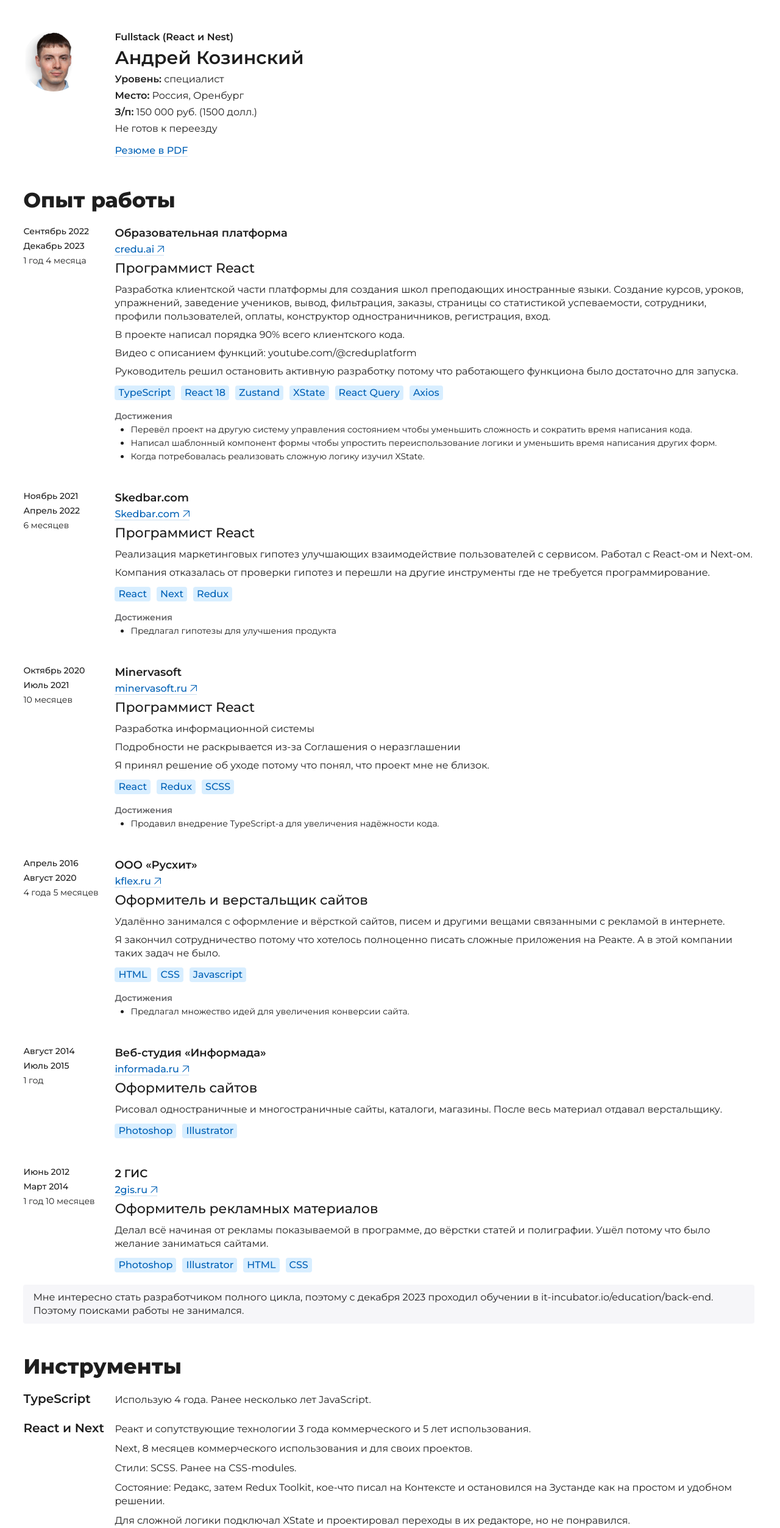
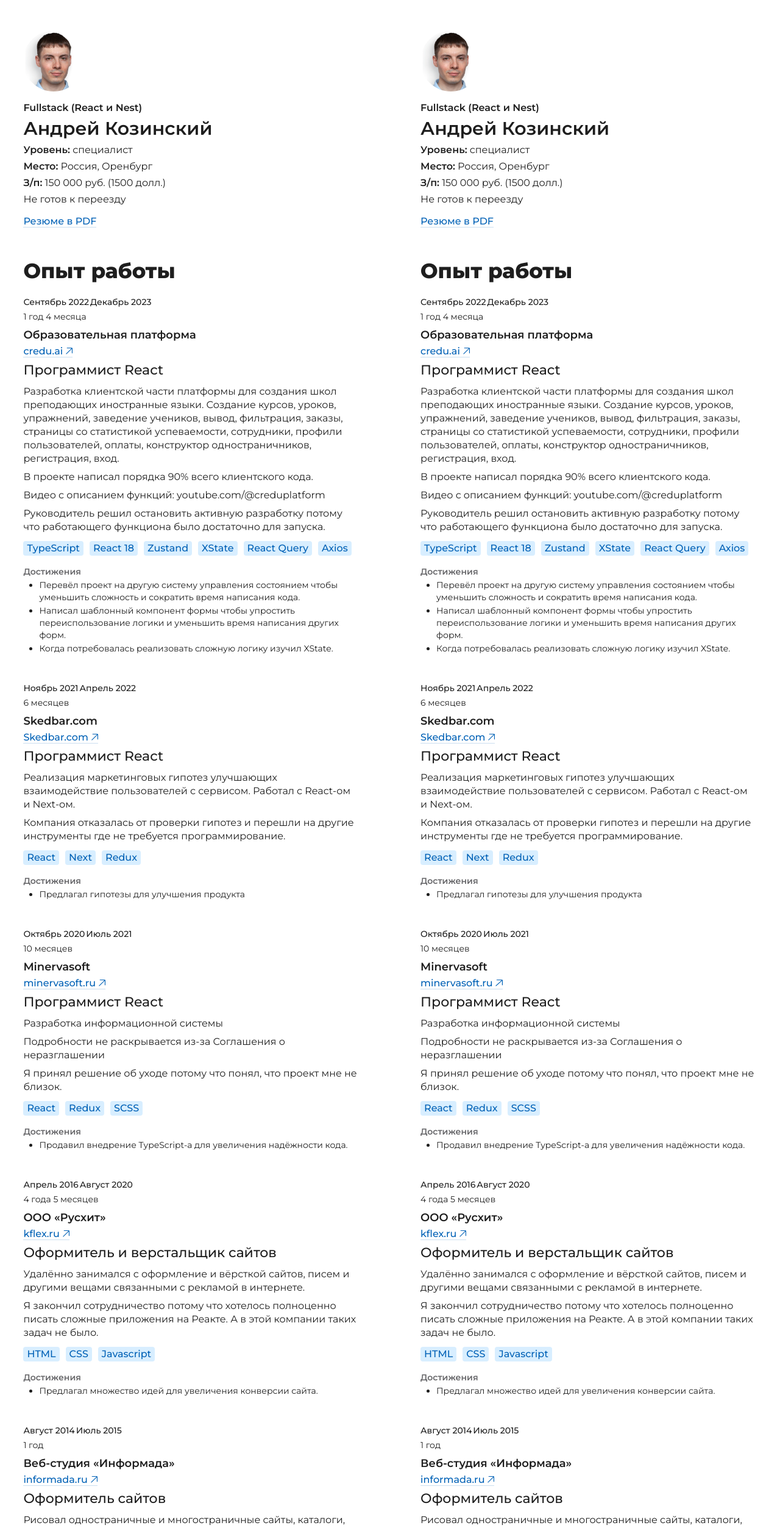
Before and after one commit to AndrewKozinsky/resume_4, a Next.js app in the folder face_r/: page / in a window 1280 px wide. Shown: the top 2505 px of the page at 61% size. Built offline with nearby package versions, Linux system fonts and the light colour scheme.

Commit message:
Сделана адаптивность

```diff
--- a/face_r/src/_pages/main/Experience/Experience.scss
+++ b/face_r/src/_pages/main/Experience/Experience.scss
@@ -12,18 +12,31 @@
 
 .experience__item {
 	display: flex;
+	flex-direction: column;
+	gap: .5rem;
+
+	@include container-width($tablet-width) {
+		flex-direction: row;
+		gap: $sectionsGapWidth;
+	}
 }
 
 .experience__item-left {
-	width: $leftCell;
+	@include container-width($tablet-width) {
+		width: $leftCell;
+	}
 }
 
 .experience__time {
 	display: flex;
-	flex-direction: column;
+	flex-direction: row;
 	gap: .2rem;
 	font-size: 1.4rem;
 	font-weight: 500;
+
+	@include container-width($tablet-width) {
+		flex-direction: column;
+	}
 }
 
 .experience__duration {
@@ -64,6 +77,7 @@
 .experience__technologies {
 	display: flex;
 	gap: 1rem;
+	flex-wrap: wrap;
 	margin-top: 1.2rem;
 }
 
--- a/face_r/src/_pages/main/Head/Head.scss
+++ b/face_r/src/_pages/main/Head/Head.scss
@@ -2,10 +2,20 @@
 
 .head {
 	display: flex;
+	flex-direction: column;
+	gap: $sectionsGapWidth;
+
+	@include container-width($tablet-width) {
+		flex-direction: row;
+	}
 }
 
+
+
 .head__left-site {
-	width: $leftCell;
+	@include container-width($tablet-width) {
+		width: $leftCell;
+	}
 }
 
 .head__author-photo {
--- a/face_r/src/_pages/main/MainPage/MainPage.scss
+++ b/face_r/src/_pages/main/MainPage/MainPage.scss
@@ -1,8 +1,25 @@
+@import '../../../styles/variables.scss';
+
 .page-wrapper {
+	display: flex;
+	flex-direction: column;
+	gap: 10rem;
+	padding: 0 3%;
+	margin: 5rem auto 5rem 0;
+
+	@include page-width($monitor-width) {
+		flex-direction: row;
+	}
+}
+
+.page-part {
 	display: flex;
 	flex-direction: column;
 	gap: 5rem;
 	max-width: 120rem;
-	padding: 0 3%;
-	margin: 5rem auto 5rem 0;
+	container-type: inline-size;
+
+	@include page-width($monitor-width) {
+		width: 50%;
+	}
 }
--- a/face_r/src/_pages/main/MainPage/MainPage.tsx
+++ b/face_r/src/_pages/main/MainPage/MainPage.tsx
@@ -10,6 +10,7 @@ import './MainPage.scss'
 function MainPage() {
 	return (
 		<div className="page-wrapper">
+			<div className="page-part">
 				<Head />
 				<Experience />
 				<Tools />
@@ -17,6 +18,15 @@ function MainPage() {
 				<Contacts />
 				<Footer />
 			</div>
+			<div className="page-part">
+				<Head />
+				<Experience />
+				<Tools />
+				<Projects />
+				<Contacts />
+				<Footer />
+			</div>
+		</div>
 	)
 }
 
--- a/face_r/src/_pages/main/Tools/Tools.scss
+++ b/face_r/src/_pages/main/Tools/Tools.scss
@@ -8,13 +8,23 @@
 
 .tool {
 	display: flex;
+	flex-direction: column;
+	gap: .4rem;
+
+	@include container-width($tablet-width) {
+		flex-direction: row;
+		gap: $sectionsGapWidth;
+	}
 }
 
 .tool__left-part {
-	width: $leftCell;
 	flex-shrink: 0;
 	box-sizing: border-box;
 	padding-right: 1rem;
+
+	@include container-width($tablet-width) {
+		width: $leftCell;
+	}
 }
 
 .tool__right-part {
--- a/face_r/src/styles/mixins.scss
+++ b/face_r/src/styles/mixins.scss
@@ -1,16 +1,16 @@
 // Медиа-выражение для задания минимальной ширины браузера по которым будет показываться заданный стиль
 @mixin page-width($minWidth) {
-    @media (min-width: $minWidth) {
+    @media (min-width: #{$minWidth}) {
         @content;
     }
 }
 
 // Выражение для задания минимальной ширины контейнера по которым будет показываться заданный стиль
-/*@mixin container-width($minWidth) {
-    @container (min-width: $minWidth) {
+@mixin container-width($minWidth) {
+    @container (min-width: #{$minWidth}) {
         @content;
     }
-}*/
+}
 
 // Задаёт тень при наведение на элемент
 /*@mixin hover-shadow() {
--- a/face_r/src/styles/variables.scss
+++ b/face_r/src/styles/variables.scss
@@ -8,9 +8,9 @@ $blueColor-2: #0061b6;
 
 $tablet-width: 600px;
 $monitor-width: 1000px;
-$max-page-width: 1440px;
 
 $radius-1: 4px;
 $radius-2: 1rem;
 
-$leftCell: 15rem
+$leftCell: 15rem;
+$sectionsGapWidth: 1rem;
```
Also changed, not shown: face_r/public/images/outer-site-sign.svg. Lines whose indentation alone changed are shown as unchanged.
